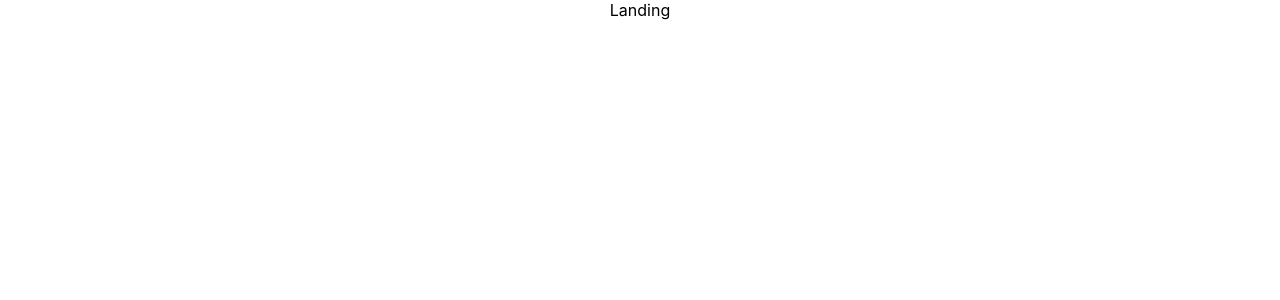
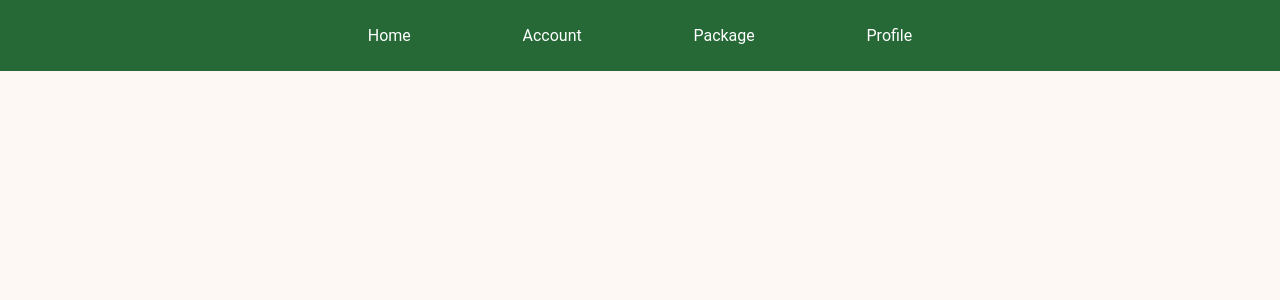
Before and after one commit to AryanKhubchandani/agrisure, a React (Create React App) app in the folder frontend/: page / in a window 1280 px wide. Shown: the top 300 px of the page. Built offline with nearby package versions, Linux system fonts and the light colour scheme.

Commit message:
feat: navbar and ui

```diff
--- a/frontend/src/App.css
+++ b/frontend/src/App.css
@@ -2,37 +2,21 @@
   text-align: center;
 }
 
-.App-logo {
-  height: 40vmin;
-  pointer-events: none;
+body,
+html {
+  margin: 0;
+  font-family: "Roboto", sans-serif;
+  background-color: #fdf8f3;
 }
 
-@media (prefers-reduced-motion: no-preference) {
-  .App-logo {
-    animation: App-logo-spin infinite 20s linear;
-  }
+button {
+  background-color: #ee6b19;
+  border: none;
+  border-radius: 10px;
+  color: white;
+  padding: 0.5rem 2rem;
+  margin: 1rem;
+  font-size: 1rem;
+  font-weight: 600;
+  cursor: pointer;
 }
-
-.App-header {
-  background-color: #282c34;
-  min-height: 100vh;
-  display: flex;
-  flex-direction: column;
-  align-items: center;
-  justify-content: center;
-  font-size: calc(10px + 2vmin);
-  color: white;
-}
-
-.App-link {
-  color: #61dafb;
-}
-
-@keyframes App-logo-spin {
-  from {
-    transform: rotate(0deg);
-  }
-  to {
-    transform: rotate(360deg);
-  }
-}
--- a/frontend/src/App.js
+++ b/frontend/src/App.js
@@ -1,5 +1,6 @@
 import { BrowserRouter as Router, Route, Routes } from "react-router-dom";
 import "./App.css";
+import Navbar from "./Components/Navbar/Navbar";
 import Landing from "./Components/Landing/Landing";
 import Signup from "./Components/Signup/Signup";
 import Login from "./Components/Login/Login";
@@ -12,6 +13,7 @@ function App() {
   return (
     <div className="App">
       <Router>
+        <Navbar />
         <Routes>
           <Route path="/" element={<Landing />} exact />
           <Route path="/signup" element={<Signup />} exact />
--- /dev/null
+++ b/frontend/src/Components/Navbar/Navbar.css
@@ -0,0 +1,24 @@
+nav {
+  overflow: hidden;
+  position: fixed;
+  top: 0;
+  width: 100%;
+  z-index: 10;
+  margin: 0rem auto;
+  color: white;
+  background-color: #266937;
+
+  /* -moz-transition: all 0.5s ease-in;
+    -webkit-transition: all 0.5s ease-in;
+    -o-transition: all 0.5s ease-in;
+    transition: all 0.5s ease-in; */
+}
+nav a {
+  color: white;
+  text-decoration: none;
+}
+.nav-container {
+  display: flex;
+  justify-content: space-evenly;
+  margin: 1.625rem 16rem;
+}
--- /dev/null
+++ b/frontend/src/Components/Navbar/Navbar.js
@@ -0,0 +1,26 @@
+import React, { useEffect } from "react";
+
+import "./Navbar.css";
+
+const Navbar = () => {
+  return (
+    <nav className="nav">
+      <div className="nav-container">
+        <a className="home" href="/">
+          Home
+        </a>
+        <a className="account" href="/account">
+          Account
+        </a>
+        <a className="package" href="/package">
+          Package
+        </a>
+        <a className="profile" href="/profile">
+          Profile
+        </a>
+      </div>
+    </nav>
+  );
+};
+
+export default Navbar;
```
